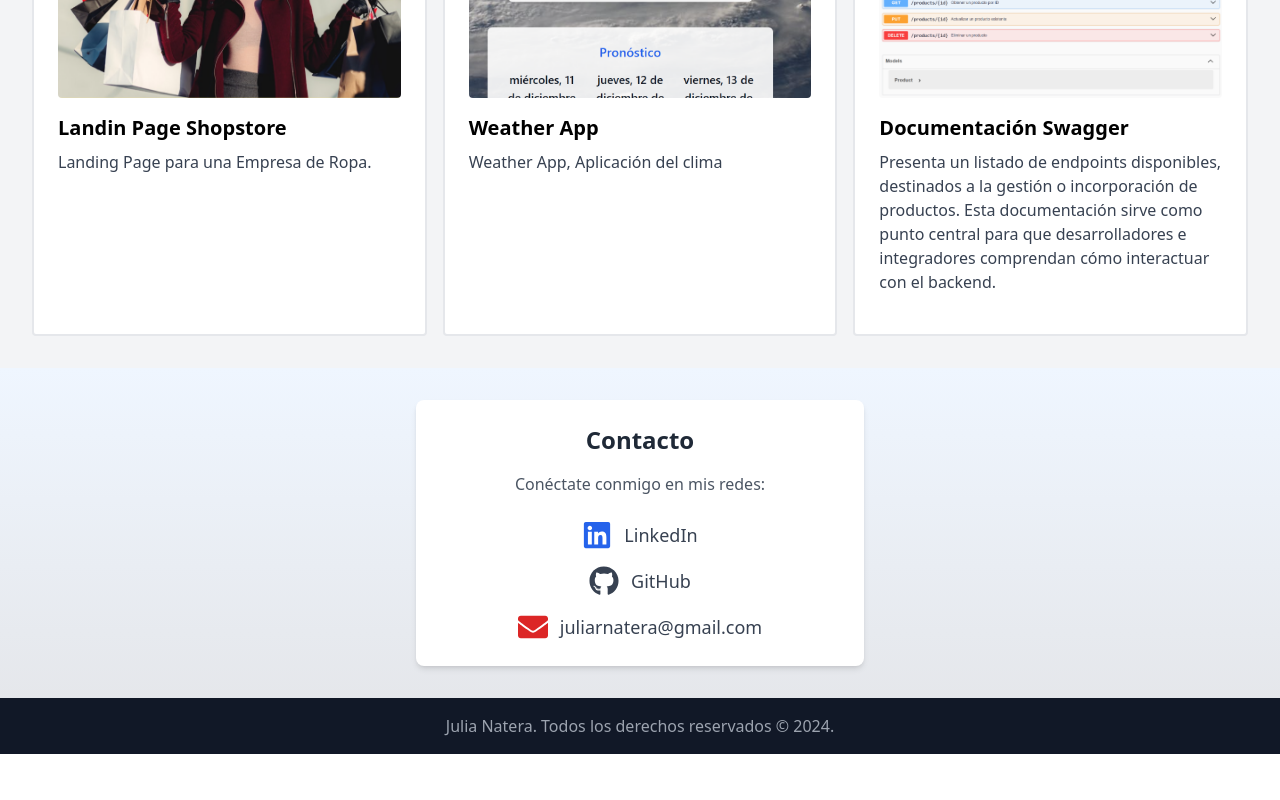
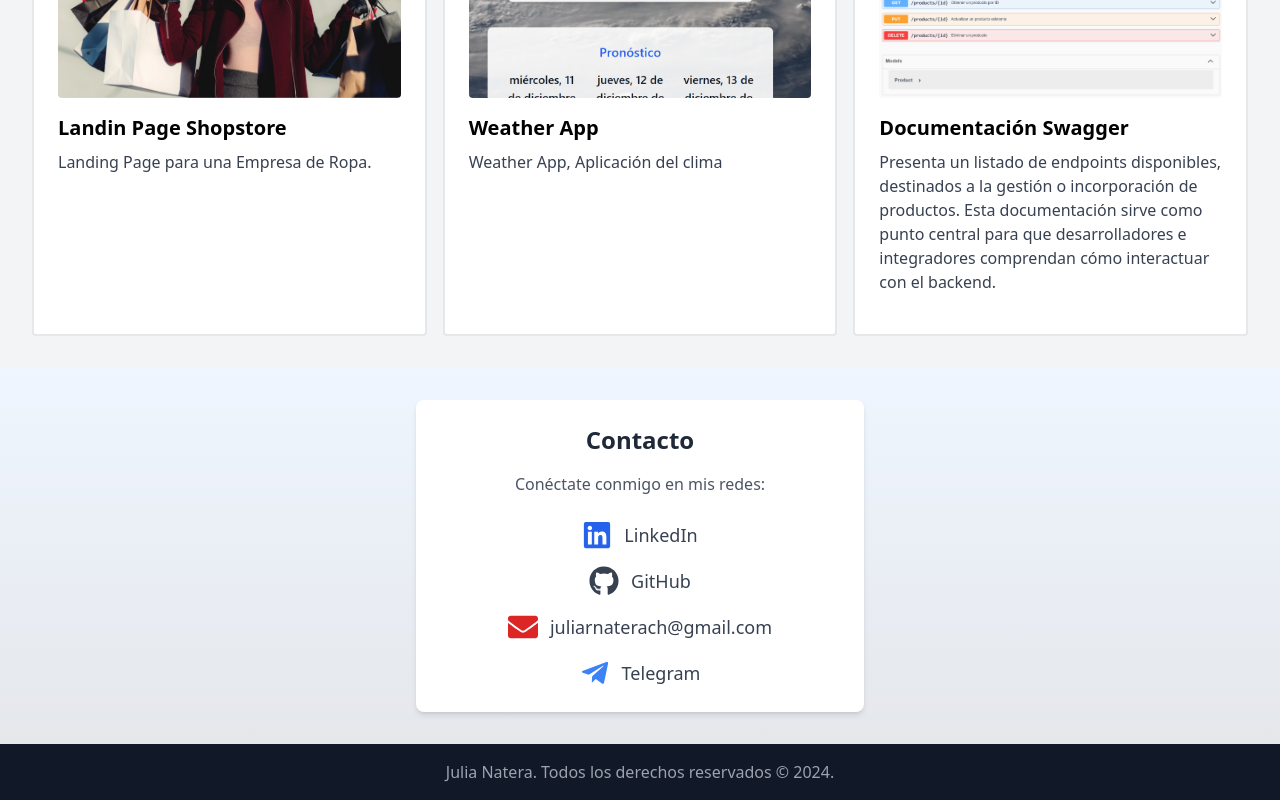
Before and after one commit to roxanatera/Portafolio, a React (Vite) app: page / in a window 1280 px wide. Shown: the part 1798-2598 px from the top of the page. Before the commit the page ends 2552 px from the top, so only its background shows below. Built offline with nearby package versions, Linux system fonts and the light colour scheme; the HTML template or start-up script is replaced by a standard one.

Commit message:
Añadiendo Telegram al portafolio

```diff
--- a/src/components/Contact.jsx
+++ b/src/components/Contact.jsx
@@ -1,4 +1,4 @@
-import { FaLinkedin, FaGithub, FaEnvelope } from 'react-icons/fa';
+import { FaLinkedin, FaGithub, FaEnvelope, FaInstagram, FaTelegramPlane } from 'react-icons/fa'; // Asegúrate de importar FaTelegramPlane
 
 function Contact() {
   return (
@@ -23,7 +23,13 @@ function Contact() {
           {/* Email */}
           <a href="mailto:juliarnatera@gmail.com" className="flex items-center space-x-3 transition-transform duration-300 hover:scale-105">
             <FaEnvelope size={30} className="text-red-600" />
-            <span className="text-lg font-medium text-gray-700">juliarnatera@gmail.com</span>
+            <span className="text-lg font-medium text-gray-700">juliarnaterach@gmail.com</span>
+          </a>
+
+          {/* Telegram */}
+          <a href="https://t.me/jrnaterach" target="_blank" rel="noopener noreferrer" className="flex items-center space-x-3 transition-transform duration-300 hover:scale-105">
+            <FaTelegramPlane size={30} className="text-blue-500" />
+            <span className="text-lg font-medium text-gray-700">Telegram</span>
           </a>
         </div>
       </div>
--- a/src/components/Navbar.jsx
+++ b/src/components/Navbar.jsx
@@ -31,7 +31,7 @@ function Navbar() {
   // Función para cerrar el modal y redirigir a la descarga
   const handleConfirmDownload = () => {
     setIsModalOpen(false);
-    window.open("https://drive.google.com/file/d/1LJG23_ouSGZuuvb8aUA-ZV31-Oo-tjgO/view?usp=drive_link", "_blank");
+    window.open("https://drive.google.com/file/d/1RUH19XcM8AiFB4xSK7-ItO2wAaJIQxyT/view?usp=drive_link", "_blank");
   };
 
   // Función para cerrar el modal sin descargar
```
